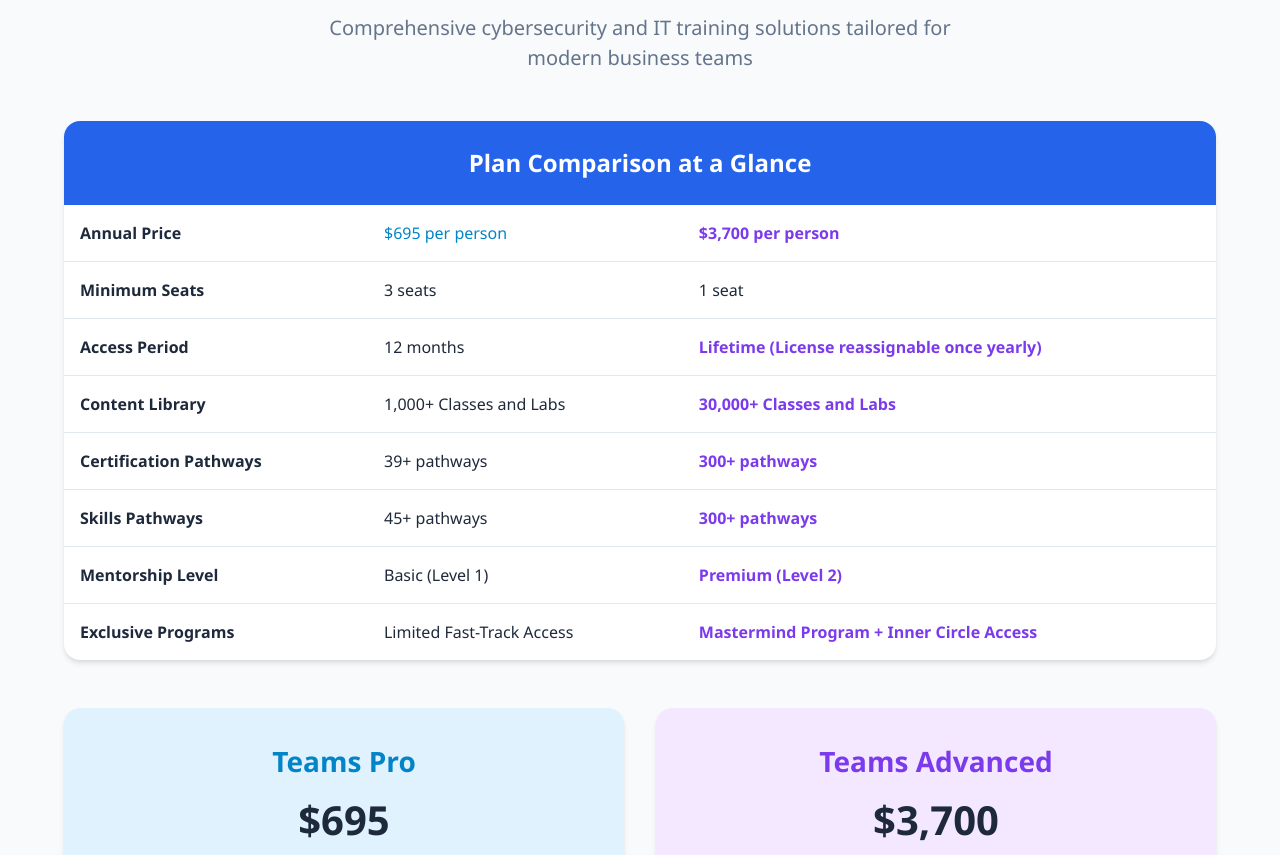
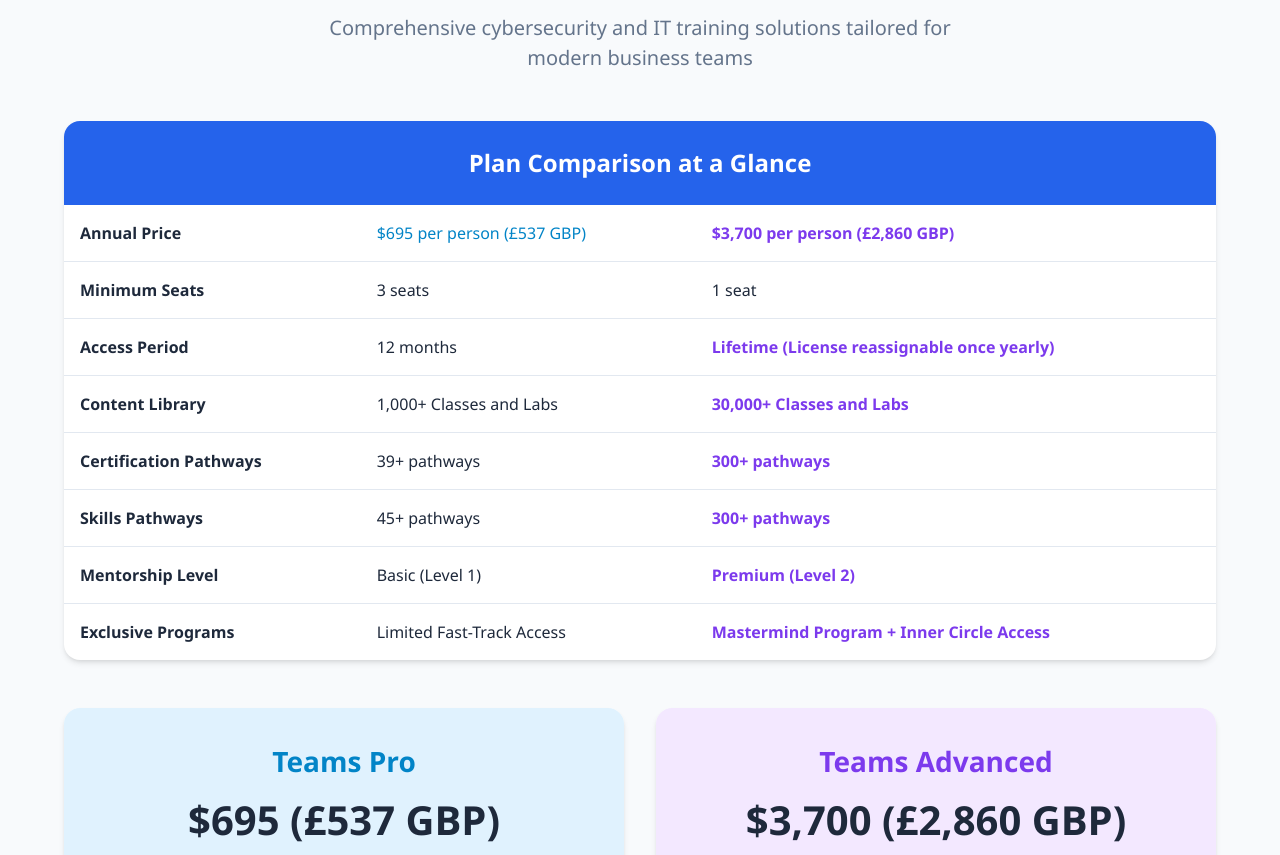
Before and after one commit to nathanhouse/team, a plain HTML site: page index.html in a window 1280 px wide. Shown: the part 95-950 px from the top of the page. Drawn offline with Linux system fonts and the light colour scheme.

Commit message:
Update index.html
GBP

```diff
--- a/index.html
+++ b/index.html
@@ -272,8 +272,8 @@
                 <tbody>
                     <tr>
                         <td>Annual Price</td>
-                        <td class="pro-value">$695 per person</td>
-                        <td class="advanced-value">$3,700 per person</td>
+                        <td class="pro-value">$695 per person (£537 GBP)</td>
+                        <td class="advanced-value">$3,700 per person (£2,860 GBP)</td>
                     </tr>
                     <tr>
                         <td>Minimum Seats</td>
@@ -318,7 +318,7 @@
             <div class="plan-card pro">
                 <div class="plan-header">
                     <div class="plan-title">Teams Pro</div>
-                    <div class="plan-price">$695</div>
+                    <div class="plan-price">$695 (£537 GBP)</div>
                     <div class="plan-terms">per person / year • Minimum 3 seats • 12 months access</div>
                 </div>
                 <div class="plan-content">
@@ -382,7 +382,7 @@
             <div class="plan-card advanced">
                 <div class="plan-header">
                     <div class="plan-title">Teams Advanced</div>
-                    <div class="plan-price">$3,700</div>
+                    <div class="plan-price">$3,700 (£2,860 GBP)</div>
                     <div class="plan-terms">per person / year • Minimum 1 seat • Lifetime access (License reassignable once yearly)</div>
                 </div>
                 <div class="plan-content">
```
